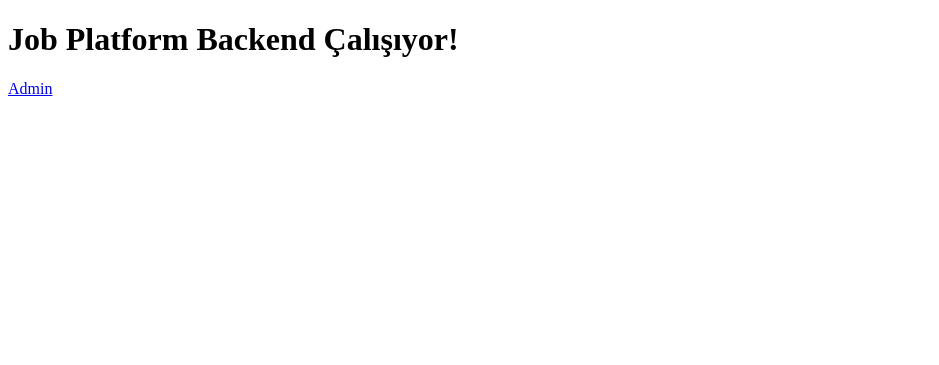
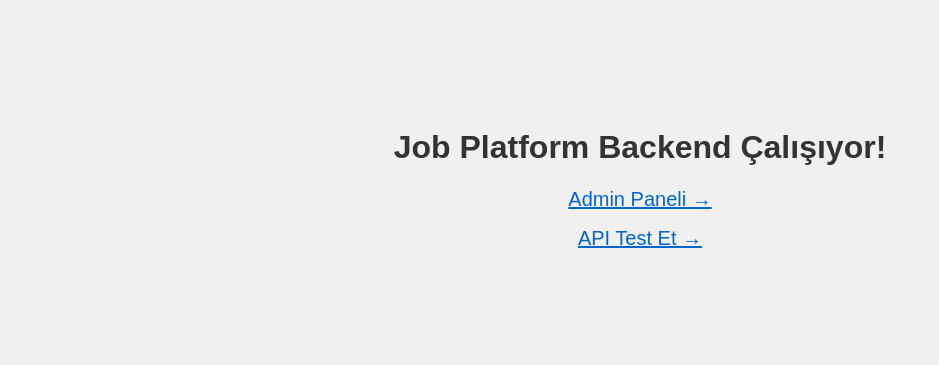
Before and after one commit to samedserhankeles-ship-it/job-platform-backend, a Python web app: template templates/home.html in a window 1280 px wide. Shown: the top 365 px of the page, without its empty margins (0-939 px from the left). Run offline with Jinja, Linux system fonts and the light colour scheme; the template is opened without the code that fills it, so the values that code supplies are empty.

Commit message:
Enhance home.html with styles and links
Added styles and additional links to the home page.

```diff
--- a/templates/home.html
+++ b/templates/home.html
@@ -1,5 +1,16 @@
 <!DOCTYPE html>
 <html>
-<head><title>Job Platform</title></head>
-<body><h1>Job Platform Backend Çalışıyor!</h1><p><a href="/admin/">Admin</a></p></body>
+<head>
+  <title>Job Platform</title>
+  <style>
+    body { font-family: sans-serif; text-align: center; padding: 100px; background: #f0f0f0; }
+    h1 { color: #333; }
+    a { color: #0066cc; font-size: 20px; }
+  </style>
+</head>
+<body>
+  <h1>Job Platform Backend Çalışıyor!</h1>
+  <p><a href="/admin/">Admin Paneli →</a></p>
+  <p><a href="/api/jobs/">API Test Et →</a></p>
+</body>
 </html>
```
